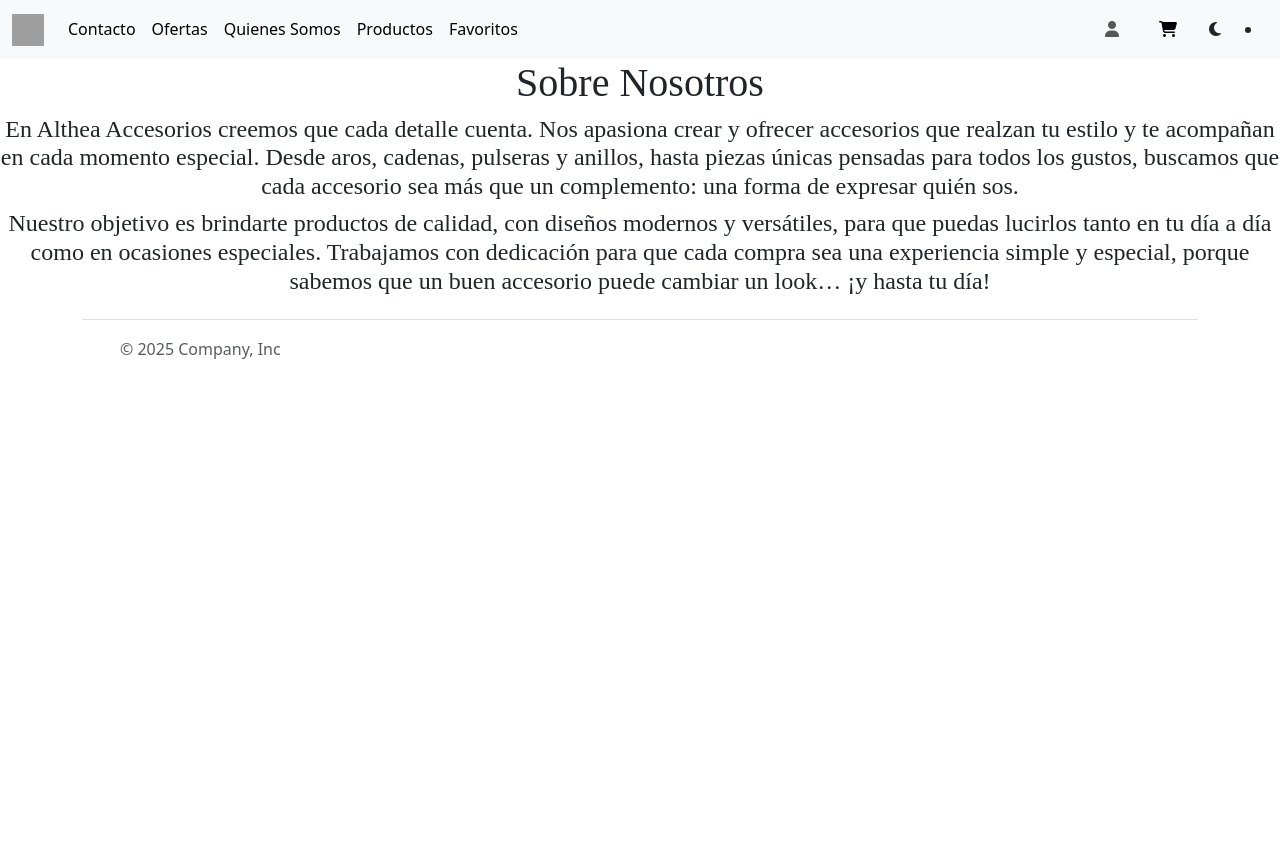
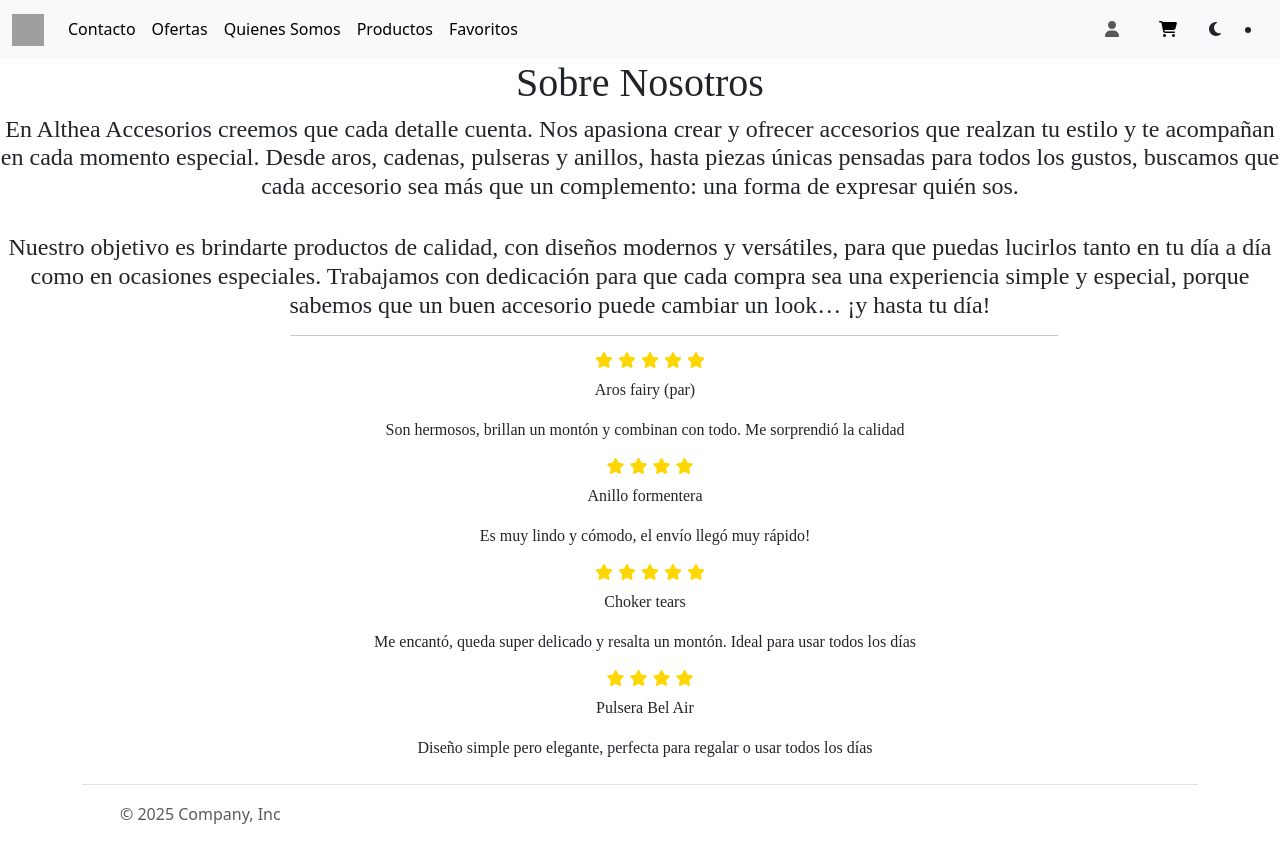
Before and after one commit to catafv13/proyecto-clase, an Angular app in the folder proyecto/: page /quienesomos in a window 1280 px wide. Shown: the top 862 px of the page. Before the commit the page ends 800 px from the top, so only its background shows below. Built offline with nearby package versions, Linux system fonts and the light colour scheme; grey boxes are pictures that could not be loaded; some icons are missing.

Commit message:
actualizacion

```diff
--- a/proyecto/src/app/paginas/contacto/contacto.component.css
+++ b/proyecto/src/app/paginas/contacto/contacto.component.css
@@ -24,3 +24,10 @@ p{
 .mb-3 {
   font-size: 20px;
 }
+
+.fa-brands {
+  margin: 0 10px;
+  font-size: 1.5rem;
+  cursor: pointer; /* opcional, para que se note que son clickeables */
+  transition: transform 0.2s ease;
+}
--- a/proyecto/src/app/paginas/perfil/inicio-sesion/inicio-sesion.component.css
+++ b/proyecto/src/app/paginas/perfil/inicio-sesion/inicio-sesion.component.css
@@ -1,27 +1,37 @@
+.login-container {
+  display: flex;
+  flex-direction: column;
+  align-items: center;
+  justify-content: center;
+  min-height: 100vh;
+}
+
 h3 {
-    font-family: 'Times New Roman', Times, serif;
-    text-align: left;
+  font-family: 'Times New Roman', Times, serif;
+  margin-bottom: 20px;
 }
 
 .form-control {
-    width: 60%;
-    margin-left: 10px;
+  width: 300px;
+  margin-bottom: 15px;
 }
 
-.form-label{
-    margin-left: 10px;
+.form-label {
+  align-self: flex-start;
+  width: 300px;
 }
 
-.olvidaste{
-    text-align: right;
-    margin-right: 550px;
+.btn-primary {
+  width: 300px;
 }
 
-.btn-primary{
-margin-left: 10px;
-width: 60%;
+.olvidaste {
+  width: 300px;
+  text-align: right;
+  margin-top: 5px;
 }
 
-.crearcuenta{
-    text-align: center;
+.crearcuenta {
+  margin-top: 15px;
+  text-align: center;
 }
--- a/proyecto/src/app/paginas/perfil/inicio-sesion/inicio-sesion.component.html
+++ b/proyecto/src/app/paginas/perfil/inicio-sesion/inicio-sesion.component.html
@@ -1,3 +1,4 @@
+<div class="login-container">
   <h3>Inicio de sesión</h3>
   <div class="mb-3">
       <label for="exampleFormControlInput1" class="form-label">Email</label>
@@ -7,11 +8,14 @@
   <div class="mb-3">
       <label for="exampleFormControlPassword1" class="form-label">Contraseña</label>
       <input type="password" class="form-control" id="exampleFormControlPassword1">
-    <p class="olvidaste">¿Olvidaste tu contraseña?</p>
+      <p class="olvidaste"><a href="#" class="link">¿Olvidaste tu contraseña?</a></p>
   </div>
 
   <div class="mb-3">
       <button class="btn btn-primary" type="button">Iniciar Sesión</button>
   </div>
 
-    <p class="crearcuenta">¿No tenes cuenta aún? Crear cuenta</p>
+  <p class="crearcuenta">¿No tenés cuenta aún?
+      <a href="registro.html" class="link">Crear cuenta</a>
+  </p>
+</div>
--- a/proyecto/src/app/paginas/perfil/registro/registro.component.html
+++ b/proyecto/src/app/paginas/perfil/registro/registro.component.html
@@ -1,5 +1,4 @@
-<!-- From Uiverse.io by kyle1dev -->
-<form class="modern-form">
+ <form class="modern-form">
   <div class="form-title">Sign Up</div>
 
   <div class="form-body">
--- a/proyecto/src/app/paginas/quienesomos/quienesomos.component.css
+++ b/proyecto/src/app/paginas/quienesomos/quienesomos.component.css
@@ -7,3 +7,24 @@ h4{
     font-family:'Times New Roman', Times, serif;
     text-align: center;
 }
+
+hr {
+    width: 60%;
+    margin-left: 290px;
+}
+
+.stars {
+  display: flex;
+  justify-content: center;
+  gap: 5px;
+  color: gold;
+  font-size: 1rem;
+  margin-bottom: 10px;
+  margin-left: 10px;
+}
+
+.review {
+  text-align: center;
+  font-family: 'Times New Roman', Times, serif;
+  margin-left: 10px;
+}
--- a/proyecto/src/app/paginas/quienesomos/quienesomos.component.html
+++ b/proyecto/src/app/paginas/quienesomos/quienesomos.component.html
@@ -1,4 +1,54 @@
 <h1>Sobre Nosotros</h1>
 <h4>En Althea Accesorios creemos que cada detalle cuenta. Nos apasiona crear y ofrecer accesorios que realzan tu estilo y te acompañan en cada momento especial. Desde aros, cadenas, pulseras y anillos, hasta piezas únicas pensadas para todos los gustos, buscamos que cada accesorio sea más que un complemento: una forma de expresar quién sos.</h4>
+<br>
+<h4>Nuestro objetivo es brindarte productos de calidad, con diseños modernos y versátiles, para que puedas lucirlos tanto en tu día a día como en ocasiones especiales. Trabajamos con dedicación para que cada compra sea una experiencia simple y especial, porque sabemos que un buen accesorio puede cambiar un look… ¡y hasta tu día!</h4>
+<hr>
+<div class="review">
+  <div class="stars">
+    <i class="fa-solid fa-star"></i>
+    <i class="fa-solid fa-star"></i>
+    <i class="fa-solid fa-star"></i>
+    <i class="fa-solid fa-star"></i>
+    <i class="fa-solid fa-star"></i>
+  </div>
 
-<h4>Nuestro objetivo es brindarte productos de calidad, con diseños modernos y versátiles, para que puedas lucirlos tanto en tu día a día como en ocasiones especiales. Trabajamos con dedicación para que cada compra sea una experiencia simple y especial, porque sabemos que un buen accesorio puede cambiar un look… ¡y hasta tu día!</h4>
+  <p>Aros fairy (par)</p>
+  <p>Son hermosos, brillan un montón y combinan con todo. Me sorprendió la calidad</p>
+</div>
+
+<div class="review">
+  <div class="stars">
+    <i class="fa-solid fa-star"></i>
+    <i class="fa-solid fa-star"></i>
+    <i class="fa-solid fa-star"></i>
+    <i class="fa-solid fa-star"></i>
+  </div>
+
+  <p>Anillo formentera</p>
+  <p>Es muy lindo y cómodo, el envío llegó muy rápido!</p>
+</div>
+
+<div class="review">
+  <div class="stars">
+    <i class="fa-solid fa-star"></i>
+    <i class="fa-solid fa-star"></i>
+    <i class="fa-solid fa-star"></i>
+    <i class="fa-solid fa-star"></i>
+    <i class="fa-solid fa-star"></i>
+  </div>
+
+  <p>Choker tears</p>
+  <p>Me encantó, queda super delicado y resalta un montón. Ideal para usar todos los días</p>
+</div>
+
+<div class="review">
+  <div class="stars">
+    <i class="fa-solid fa-star"></i>
+    <i class="fa-solid fa-star"></i>
+    <i class="fa-solid fa-star"></i>
+    <i class="fa-solid fa-star"></i>
+  </div>
+
+  <p>Pulsera Bel Air</p>
+  <p>Diseño simple pero elegante, perfecta para regalar o usar todos los días</p>
+</div>
```
Also changed, not shown: proyecto/src/app/paginas/contacto/contacto.component.html (+0 -8 lines). Lines whose indentation alone changed are shown as unchanged.
